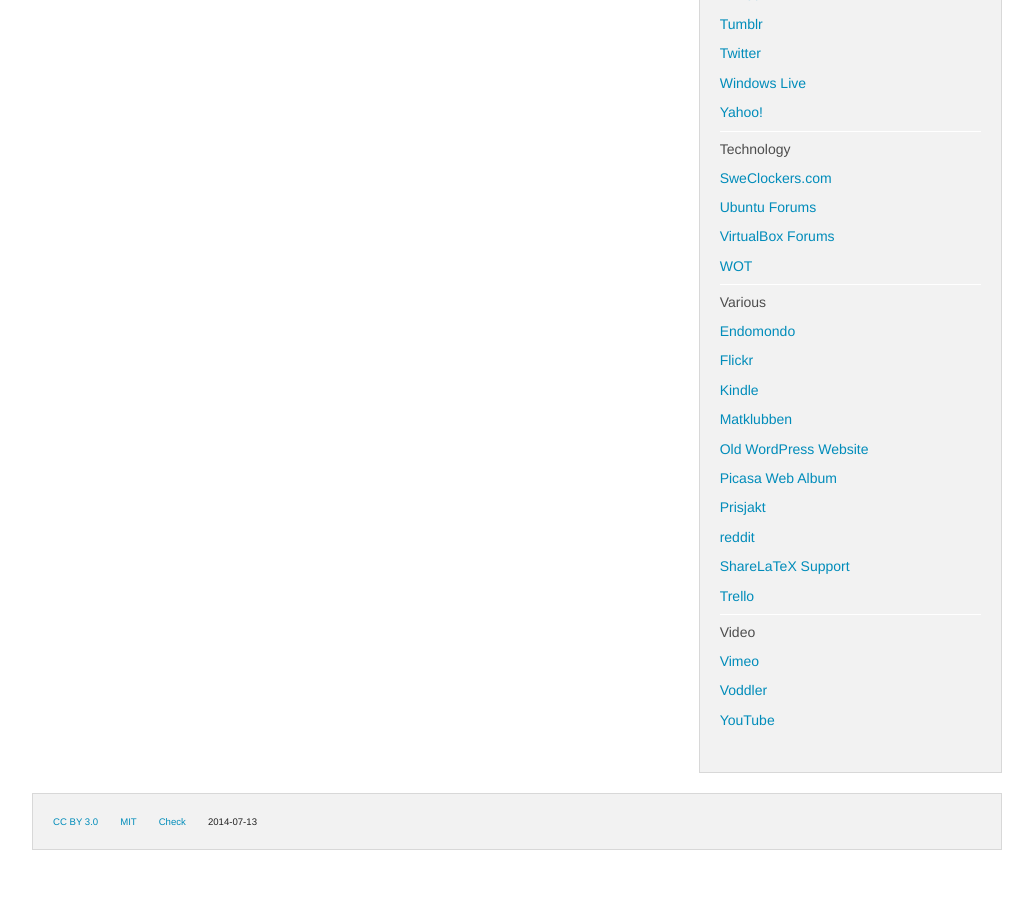
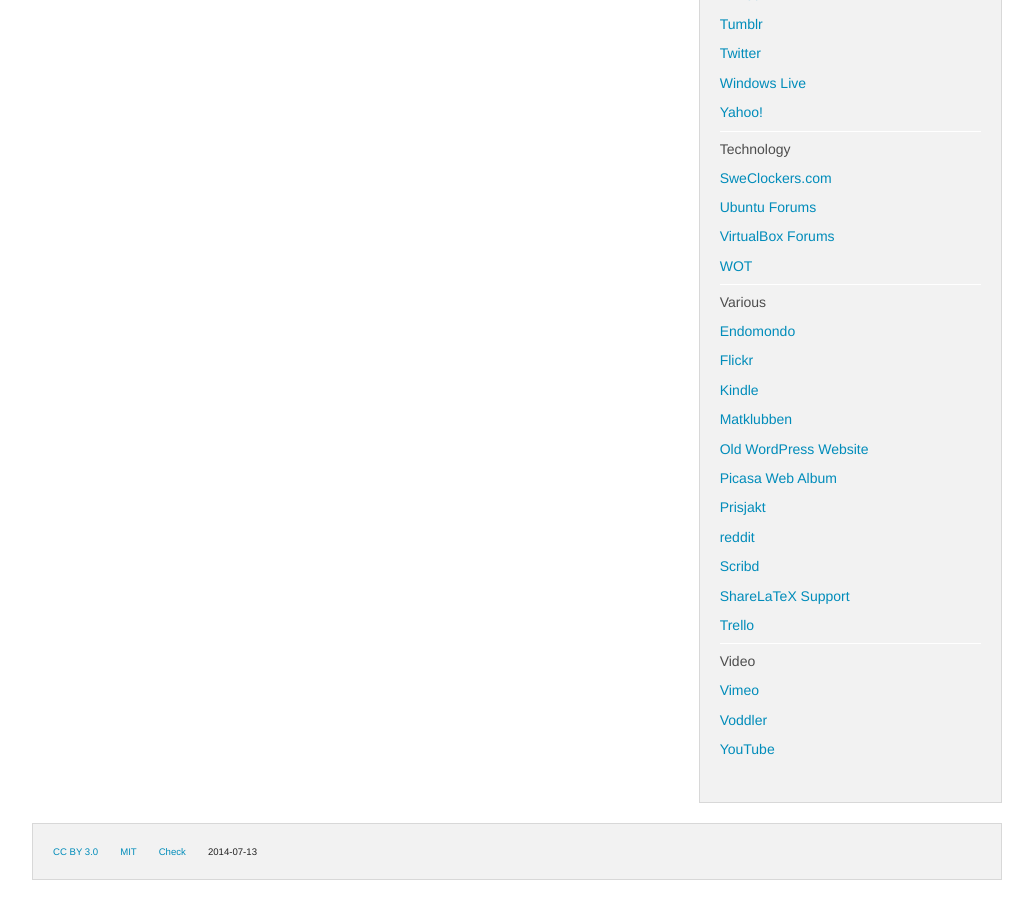
Before and after one commit to hlilje/hlilje.github.io, a Jekyll site: the page built from index.html, in a window 1280 px wide and 900 px high, scrolled down 1741 px. Shown: the whole window, without its empty margins (123-1156 px from the left). Built offline with Jekyll 4.4.1, drawn with Linux system fonts in a browser that asks for light colours; comment, search, counter and statistics services are not loaded; before the commit the page ends 2611 px from its top, so only the background shows below that.

Commit message:
Update links

```diff
--- a/_includes/links.html
+++ b/_includes/links.html
@@ -79,6 +79,7 @@
     <li><a href="https://picasaweb.google.com/105792360022890678502" title="Picasa gallery" target="_blank">Picasa Web Album</a></li>
     <li><a href="http://www.prisjakt.nu/minsida.php?a=vaexelverkan" title="Prisjakt profile" target="_blank">Prisjakt</a></li>
     <li><a href="http://www.reddit.com/user/Superkargoeren/" title="reddit profile" target="_blank">reddit</a></li>
+    <li><a href="http://www.scribd.com/khlilje" title="Scribd profile" target="_blank">Scribd</a></li>
     <li><a href="http://help.sharelatex.com/help/users/3111290" title="ShareLaTeX support profile" target="_blank">ShareLaTeX Support</a></li>
     <li><a href="https://trello.com/hlilje" title="Trello profile" target="_blank">Trello</a></li>
     <li class="divider"></li>
```
